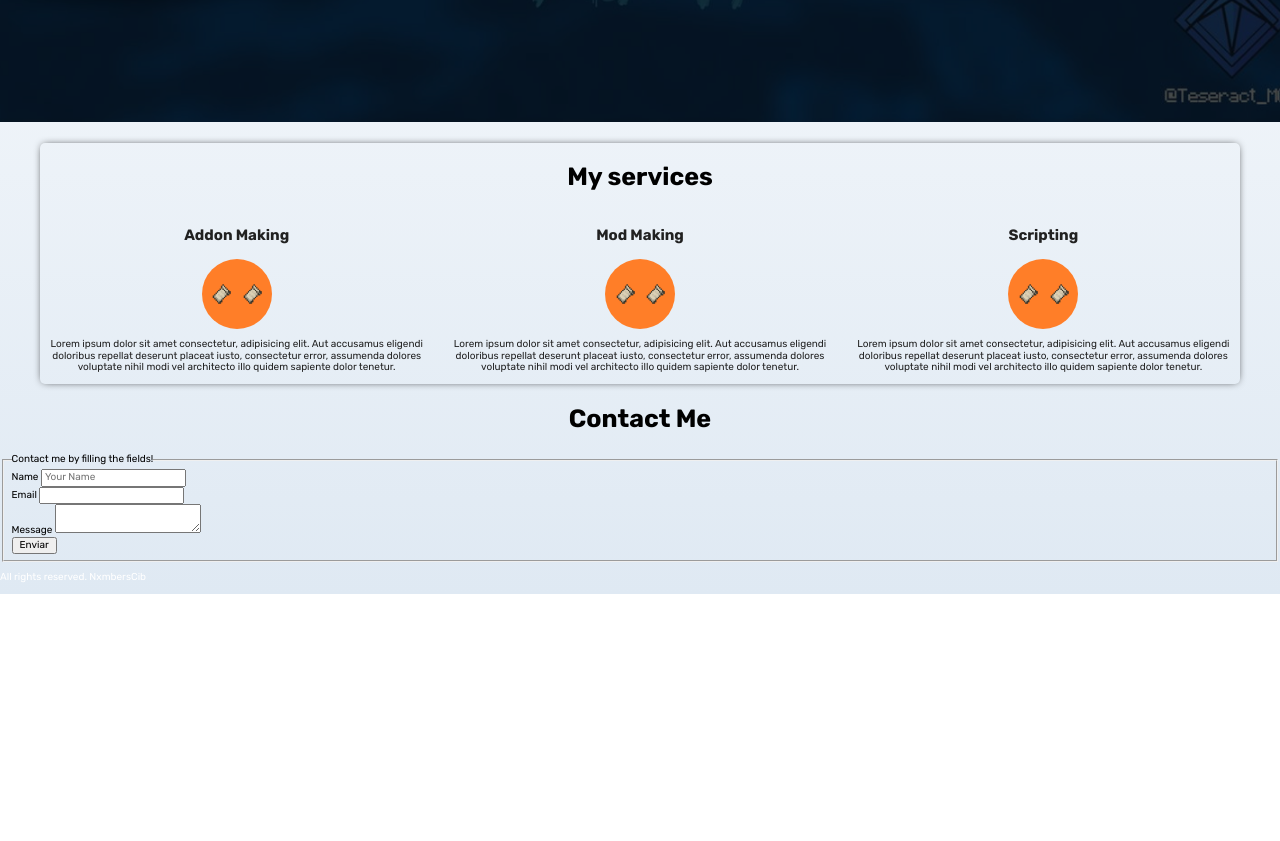
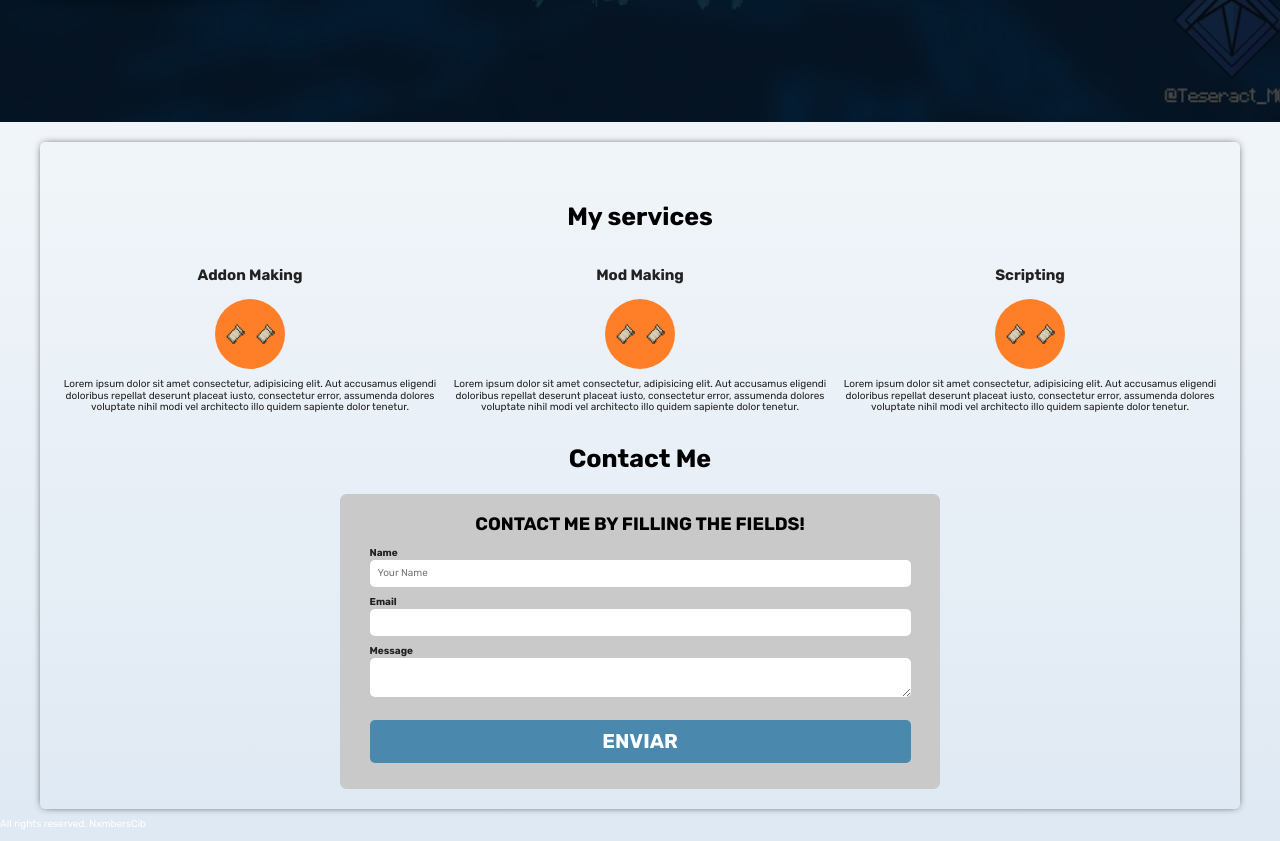
Before and after one commit to NxmbersCib/nxmberscib.github.io, a plain HTML site: page index.html in a window 1280 px wide. Shown: the part 442-1283 px from the top of the page. Before the commit the page ends 1036 px from the top, so only its background shows below. Drawn offline with Linux system fonts and the light colour scheme.

Commit message:
wip: contact section

```diff
--- a/css/styles.css
+++ b/css/styles.css
@@ -3,6 +3,8 @@
     --black: #212121;
     --primary: #ff7e28;
     --secondary: #4a89ad;
+
+    --gray: #c9c9c9;
 
     --primary-fontsize: 3rem;
 }
@@ -28,7 +30,6 @@ body {
     background-image: linear-gradient(to top, #dfe9f3 0%, var(--white) 100%);
 }
 
-
 .container {
     /* width: 120rem; */
     max-width: 120rem;
@@ -47,6 +48,11 @@ body {
     width: 90%;
     font-size: 2rem;
     border-radius: .5rem;
+    border: none;
+}
+
+.button:hover {
+    cursor: pointer;
 }
 
 @media (min-width: 480px) {
@@ -146,14 +152,16 @@ p {
     color: var(--white)
 }
 
+
+.hero-content .location p {
+    font-size: 1.5rem;
+}
+
 .hero-content .location {
     display: flex;
     flex-direction: row;
     align-items: flex-end;
-}
-
-.hero-content .location p {
-    font-size: 1.5rem;
+    justify-content: center;
 }
 
 @media (min-width: 768px) {
@@ -193,3 +201,55 @@ p {
     color: var(--black);
     text-align: center;
 }
+
+/* Contact */
+
+.form {
+    background-color: var(--gray);
+    width: min(60rem, 100%);
+    margin: 0 auto;
+    padding: 2rem;
+    border-radius: .6555rem;
+}
+
+.form fieldset {
+    border: none;
+}
+
+.form legend {
+    text-align: center;
+    font-size: 1.8rem;
+    text-transform: uppercase;
+    font-weight: bold;
+    margin-bottom: 1rem;
+}
+
+.fieldset-container {}
+
+.fieldset-singlefield {
+    margin-bottom: 1rem;
+}
+
+.fieldset-singlefield label {
+    color: var(--black);
+    font-weight: bold;
+    display: block;
+}
+
+.fieldset-singlefield input[type="text"],
+.fieldset-singlefield input[type="email"],
+.fieldset-singlefield textarea {
+    width: 100%;
+    border: none;
+    padding: .8rem;
+    border-radius: .5rem;
+}
+
+.sendbutton .button {
+    width: 100%;
+}
+
+
+#container {
+    padding: 2rem;
+}
--- a/index.html
+++ b/index.html
@@ -55,7 +55,7 @@
 
     </section>
 
-    <main class="container shadow">
+    <main class="container shadow" id="container">
         <h2 class="services-title">My services</h2>
 
         <div class="services">
@@ -99,36 +99,43 @@
                     dolor tenetur.</p>
             </section>
         </div> <!-- .services end -->
-    </main>
 
         <section>
             <h2>Contact Me</h2>
 
-        <form>
+            <div>
+                <form class="form">
                     <fieldset>
                         <legend>Contact me by filling the fields!</legend>
 
-                <div>
+                        <div class="fieldset-container">
+                            <div class="fieldset-singlefield">
                                 <label>Name</label>
                                 <input type="text" placeholder="Your Name">
                             </div>
 
-                <div>
+                            <div class="fieldset-singlefield">
                                 <label>Email</label>
                                 <input type="email">
                             </div>
 
-                <div>
+                            <div class="fieldset-singlefield">
                                 <label>Message</label>
                                 <textarea></textarea>
                             </div>
+                        </div>
 
+                        <div class="sendbutton">
+                            <button type="submit", class="button">Enviar</button>
                         </div>
-                <button type="submit">Enviar</button>
+
+                    </fieldset>
+
+                </form>
             </div>
-            </fieldset>
-        </form>
         </section>
+
+    </main>
 
     <footer>
         <p>All rights reserved. NxmbersCib</p>
```
Lines whose indentation alone changed are shown as unchanged.
